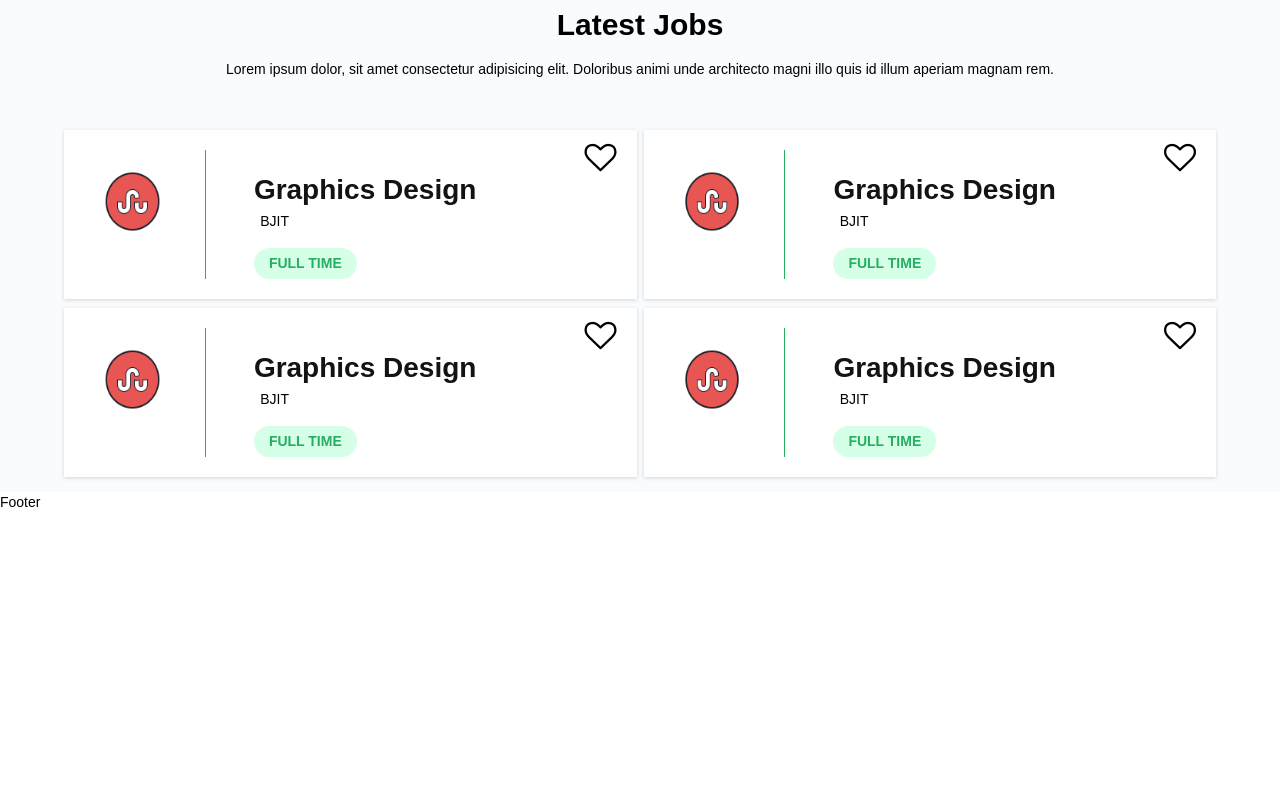
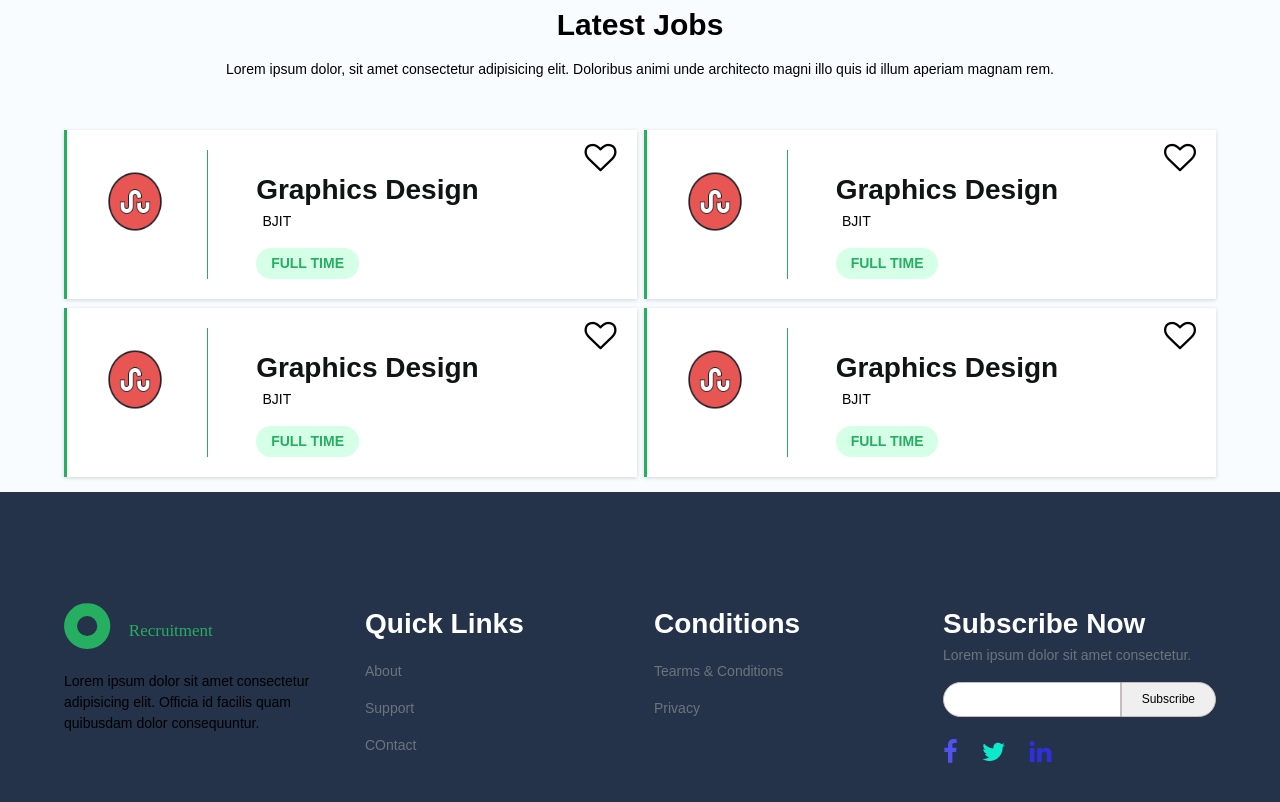
Before and after one commit to AnwarHossainSR/Recruit-Management, a React (Create React App) app in the folder rms-react/: page / in a window 1280 px wide. Shown: the part 1760-2562 px from the top of the page. Before the commit the page ends 2273 px from the top, so only its background shows below. Built offline with nearby package versions, Linux system fonts and the light colour scheme.

Commit message:
design footer section

```diff
--- a/rms-react/src/assets/style/abstracts/_variables.scss
+++ b/rms-react/src/assets/style/abstracts/_variables.scss
@@ -6,6 +6,7 @@ $color-danger:#c42828;
 $color-green:#26AE61;
 $color-dark:#111412;
 $color-white-light:#D5FFE7;
+$color-footer-background:#24324a;
 
 
 $border-card:1px solid #f1f1f1;
--- a/rms-react/src/assets/style/components/_jobs.scss
+++ b/rms-react/src/assets/style/components/_jobs.scss
@@ -30,7 +30,7 @@
                 background: $color-white;
                 box-shadow: $box-shadow;
                 position: relative;
-
+                border-left: .2rem solid $color-green;
                 display: flex;
                 justify-content: space-around;
 
@@ -96,7 +96,7 @@
                 &:hover {
                     box-shadow: 1px 8px 20px $color-secondary;
                     transition: box-shadow .6s linear;
-                    border-left: .4rem solid $color-green;
+                    //border-left: .4rem solid $color-green;
                     cursor: pointer;
                 }
             }
--- a/rms-react/src/assets/style/layout/_footer.scss
+++ b/rms-react/src/assets/style/layout/_footer.scss
@@ -0,0 +1,121 @@
+.footer__section {
+    background: $color-footer-background;
+
+    &__container {
+        @include container;
+
+        &__footer {
+            margin-top: 3rem;
+            display: grid;
+            grid-template-columns: repeat(4, 1fr);
+            grid-column-gap: 1rem;
+            padding: 3rem 0;
+
+            &__info {
+                width: 285px;
+                height: auto;
+
+                p {
+                    margin-top: 1rem;
+                }
+            }
+
+            &__links {
+                h1 {
+                    color: $color-white;
+                }
+
+                p {
+                    color: $color-secondary;
+                }
+
+                &--quick {
+                    a {
+                        margin-top: 1rem;
+                        display: block;
+                        color: $color-secondary;
+                    }
+                }
+            }
+
+            &__conditions {
+                h1 {
+                    color: $color-white;
+                }
+
+                &--links {
+                    a {
+                        margin-top: 1rem;
+                        display: block;
+                        color: $color-secondary;
+                    }
+                }
+            }
+
+            &__subscribe {
+
+                h1 {
+                    color: $color-white;
+                }
+
+                p {
+                    color: $color-secondary;
+                }
+
+                &__form {
+                    margin-top: 1rem;
+                    display: flex;
+
+                    input {
+                        width: 100%;
+                        height: 35px;
+                        padding: 0 20px;
+                        font-size: 12px;
+                        border-top-left-radius: 30px;
+                        border-bottom-left-radius: 30px;
+                        border: 1px solid #c5bdbd;
+                        transition: all .3s;
+                    }
+
+                    button {
+                        width: 35%;
+                        text-align: center;
+                        height: 35px;
+                        padding: 0 20px;
+                        font-size: 12px;
+                        border-top-right-radius: 30px;
+                        border-bottom-right-radius: 30px;
+                        border: 1px solid #c5bdbd;
+                        transition: all .3s;
+                        cursor: pointer;
+                    }
+                }
+
+                &__social-links {
+                    margin-top: 1rem;
+                    font-size: 1.6rem;
+                    display: flex;
+
+                    a {
+                        .fa-facebook {
+                            color: rgb(82, 82, 240);
+                        }
+
+                        .fa-linkedin {
+                            color: rgb(47, 47, 219);
+                        }
+
+                        .fa-twitter {
+                            color: rgb(12, 233, 203);
+                        }
+                    }
+
+                    a+a {
+                        margin-left: 1.5rem;
+                    }
+                }
+            }
+        }
+
+    }
+}
--- /dev/null
+++ b/rms-react/src/components/user/footer/Conditions.jsx
@@ -0,0 +1,16 @@
+import React from "react";
+import { Link } from "react-router-dom";
+
+const Conditions = () => {
+  return (
+    <div className="footer__section__container__footer__conditions">
+      <h1>Conditions</h1>
+      <div className="footer__section__container__footer__conditions--links">
+        <Link to="/">Tearms & Conditions</Link>
+        <Link to="/">Privacy</Link>
+      </div>
+    </div>
+  );
+};
+
+export default Conditions;
--- a/rms-react/src/components/user/footer/Footer.jsx
+++ b/rms-react/src/components/user/footer/Footer.jsx
@@ -1,7 +1,22 @@
 import React from "react";
+import Conditions from "./Conditions";
+import Info from "./Info";
+import Links from "./Links";
+import Subscribe from "./Subscribe";
 
 const Footer = () => {
-  return <div>Footer</div>;
+  return (
+    <div className="footer__section">
+      <div className="footer__section__container">
+        <div className="footer__section__container__footer">
+          <Info />
+          <Links />
+          <Conditions />
+          <Subscribe />
+        </div>
+      </div>
+    </div>
+  );
 };
 
 export default Footer;
--- /dev/null
+++ b/rms-react/src/components/user/footer/Info.jsx
@@ -0,0 +1,15 @@
+import React from "react";
+import Logo from "../../../assets/images/logo.svg";
+const Info = () => {
+  return (
+    <div className="footer__section__container__footer__info">
+      <img src={Logo} alt="logo" />
+      <p>
+        Lorem ipsum dolor sit amet consectetur adipisicing elit. Officia id
+        facilis quam quibusdam dolor consequuntur.
+      </p>
+    </div>
+  );
+};
+
+export default Info;
--- /dev/null
+++ b/rms-react/src/components/user/footer/Links.jsx
@@ -0,0 +1,17 @@
+import React from "react";
+import { Link } from "react-router-dom";
+
+const Links = () => {
+  return (
+    <div className="footer__section__container__footer__links">
+      <h1>Quick Links</h1>
+      <div className="footer__section__container__footer__links--quick">
+        <Link to="/">About</Link>
+        <Link to="/">Support</Link>
+        <Link to="/">COntact</Link>
+      </div>
+    </div>
+  );
+};
+
+export default Links;
--- /dev/null
+++ b/rms-react/src/components/user/footer/Subscribe.jsx
@@ -0,0 +1,32 @@
+import React from "react";
+import { Link } from "react-router-dom";
+const Subscribe = () => {
+  return (
+    <div className="footer__section__container__footer__subscribe">
+      <h1>Subscribe Now</h1>
+      <p>Lorem ipsum dolor sit amet consectetur.</p>
+      <form>
+        <div className="footer__section__container__footer__subscribe__form">
+          <input
+            type="text"
+            className="footer__section__container__footer__subscribe__form--input"
+          />
+          <button>Subscribe</button>
+        </div>
+      </form>
+      <div className="footer__section__container__footer__subscribe__social-links">
+        <Link to="/">
+          <i className="fa fa-facebook"></i>
+        </Link>
+        <Link to="/">
+          <i className="fa fa-twitter"></i>
+        </Link>
+        <Link to="/">
+          <i className="fa fa-linkedin"></i>
+        </Link>
+      </div>
+    </div>
+  );
+};
+
+export default Subscribe;
```
